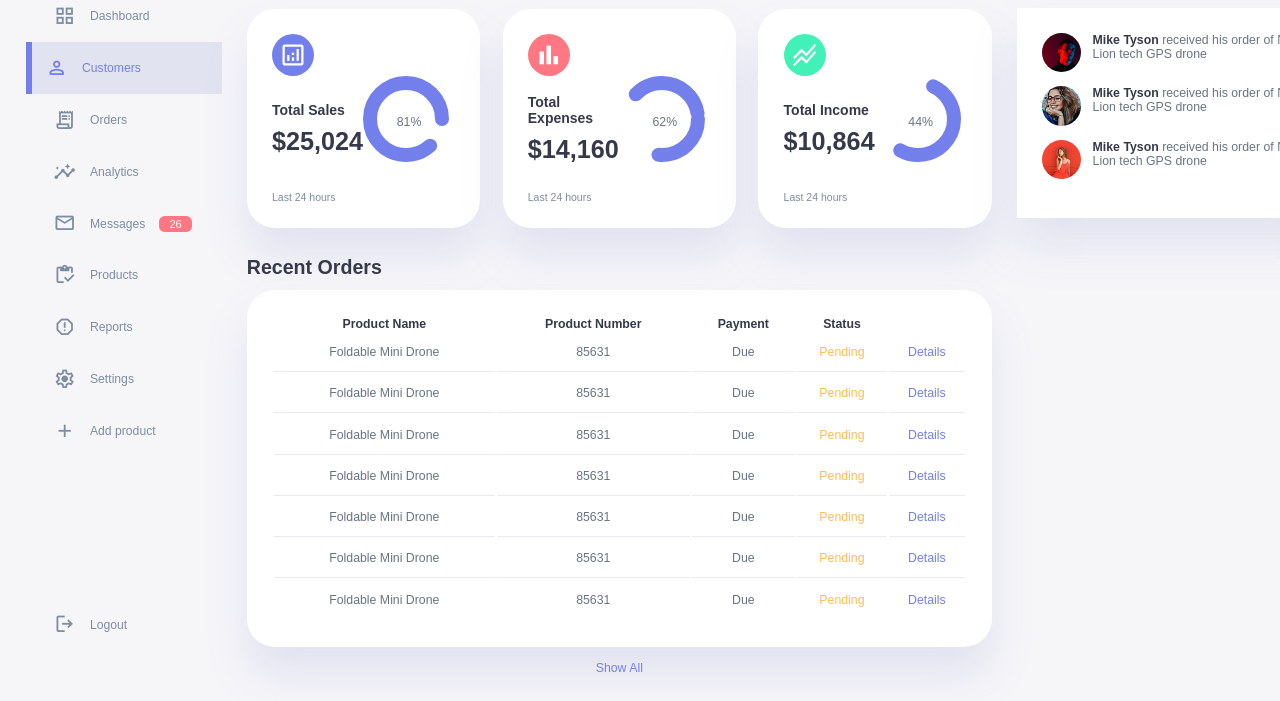
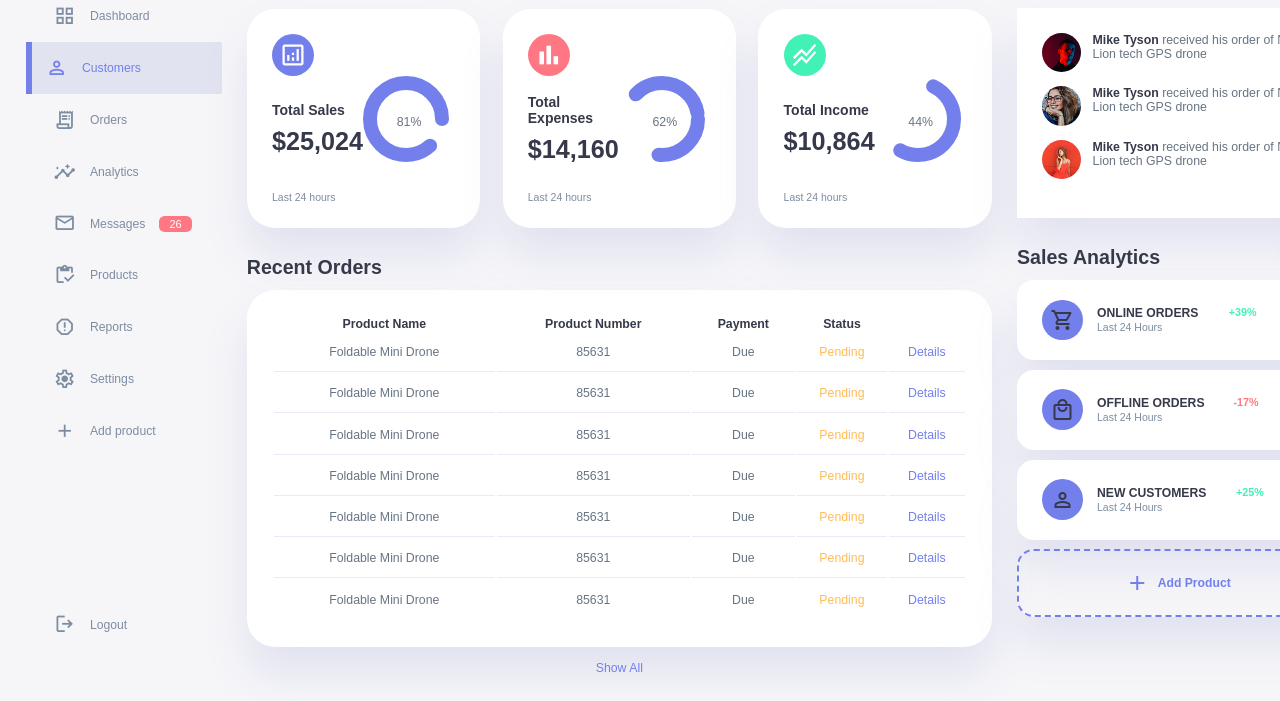
Before and after one commit to Lausciaca/plantilla-dashboard, a plain HTML site: page index.html in a window 1280 px wide. Shown: the part 99-800 px from the top of the page. Drawn offline with nearby package versions, Linux system fonts and the light colour scheme.

Commit message:
Sales analytics

```diff
--- a/index.html
+++ b/index.html
@@ -262,7 +262,54 @@
                 </div>
             </div>
             <!-- Finaliza recent updates -->
-             <div class="sales-analytics"></div>
+             <div class="sales-analytics">
+                <h2>Sales Analytics</h2>
+                <div class="item online">
+                    <div class="icon">
+                        <span class="material-symbols-outlined">shopping_cart</span>
+                    </div>
+                    <div class="right">
+                        <div class="info">
+                            <h3>ONLINE ORDERS</h3>
+                            <small class="text-muted">Last 24 Hours</small>
+                        </div>
+                        <h5 class="success">+39%</h5>
+                        <h3>3849</h3>
+                    </div>
+                </div>
+                <div class="item pffline">
+                    <div class="icon">
+                        <span class="material-symbols-outlined">local_mall</span>
+                    </div>
+                    <div class="right">
+                        <div class="info">
+                            <h3>OFFLINE ORDERS</h3>
+                            <small class="text-muted">Last 24 Hours</small>
+                        </div>
+                        <h5 class="danger">-17%</h5>
+                        <h3>1100</h3>
+                    </div>
+                </div>
+                <div class="item customers">
+                    <div class="icon">
+                        <span class="material-symbols-outlined">person</span>
+                    </div>
+                    <div class="right">
+                        <div class="info">
+                            <h3>NEW CUSTOMERS</h3>
+                            <small class="text-muted">Last 24 Hours</small>
+                        </div>
+                        <h5 class="success">+25%</h5>
+                        <h3>849</h3>
+                    </div>
+                </div>
+                <div class="item add-product">
+                    <div>
+                        <span class="material-symbols-outlined">add</span>
+                        <h3>Add Product</h3>
+                    </div>
+                </div>
+             </div>
         </div>
     </div>
 </body>
--- a/style.css
+++ b/style.css
@@ -1,7 +1,7 @@
 :root {
     --color-primary: #7380ec;
     --color-danger: #ff7782;
-    --color-succes: #41f1b6;
+    --color-success: #41f1b6;
     --color-warning: #ffbb55;
     --color-white: #fff;
     --color-info-dark: #7d8da1;
@@ -251,7 +251,7 @@ main .insights > div.expenses span{
     background: var(--color-danger);
 }
 main .insights > div.income span{
-    background: var(--color-succes);
+    background: var(--color-success);
 }
 main .insights > div .middle {
     display: flex;
@@ -409,3 +409,64 @@ main .recent-orders a{
     gap: 1rem;
     margin-bottom: 1rem;
 }
+
+
+
+
+/* Sales analytics */
+.right .sales-analytics{
+    margin-top: 2rem;
+}
+.right .sales-analytics h2{
+    margin-bottom: 0.8rem;
+}
+.right .sales-analytics .item{
+    background: var(--color-white);
+    display: flex;
+    align-items: center;
+    gap: 1rem;
+    margin-bottom: 0.7rem;
+    padding: 1.4rem var(--card-padding);
+    border-radius: var(--border-radius-3);
+    box-shadow: var(--box-shadow);
+    transition: all 300ms ease;
+}
+.right .sales-analytics .item:hover{
+    box-shadow: none;
+}
+.right .sales-analytics .item .right{
+    display: flex;
+    justify-content: space-between;
+    align-items: start;
+    margin: 0;
+    width: 100%;
+}
+.right .sales-analytics .item .icon{
+    padding: 0.6rem;
+    color: var(--color-white0);
+    border-radius: 50%;
+    background-color: var(--color-primary);
+    display: flex;
+}
+.right .sales-analytics .item.offline .icon{
+    background-color: var(--color-danger);
+}
+.right .sales-analytics .item.offline .icon{
+    background-color: var(--color-success);
+}
+.right .sales-analytics .add-product{
+    background-color: transparent;
+    border: 2px dashed var(--color-primary);
+    color: var(--color-primary);
+    display: flex;
+    align-items: center;
+    justify-content: center;
+}
+.right .sales-analytics .add-product div {
+    display: flex;
+    align-items: center;
+    gap: 0.6rem;
+}
+.righ .sales-analytics .add-product div h3{
+    font-weight: 600;
+}
```
